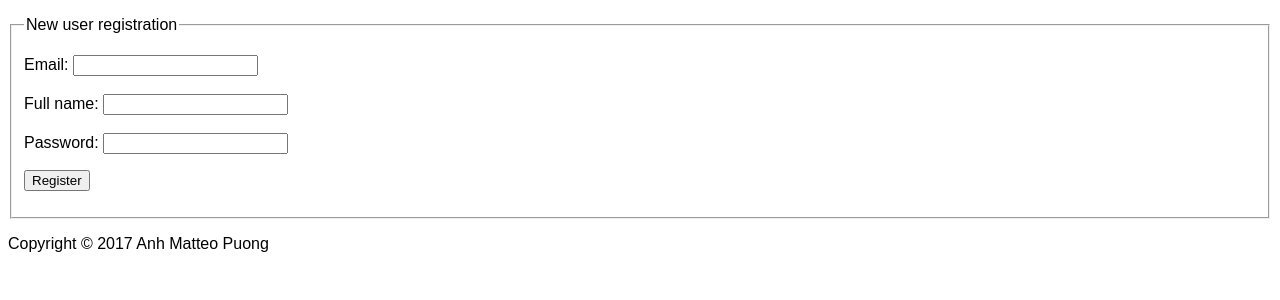
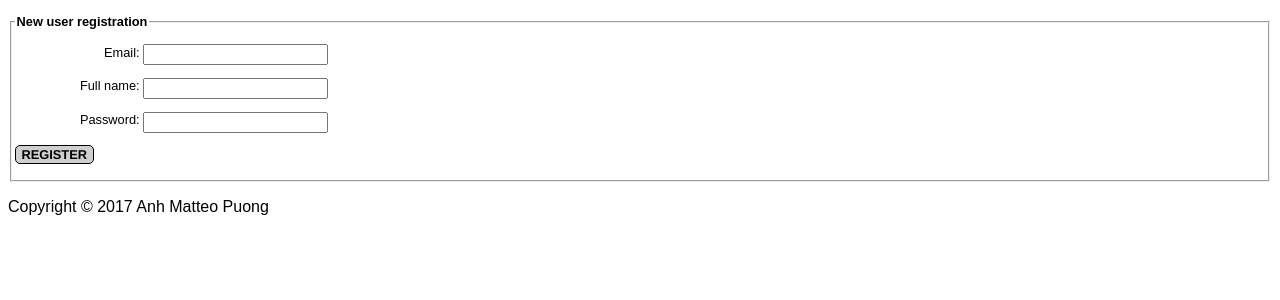
Before and after one commit to MatteoMaso/Webapp_security, a PHP site: page /sign_up.php in a window 1280 px wide. Shown: the part 154-454 px from the top of the page. Run offline with PHP 8.4, Linux system fonts and the light colour scheme.

Commit message:
Update style.css

```diff
--- a/css/style.css
+++ b/css/style.css
@@ -13,3 +13,30 @@ body
   padding: 10px;
   border-radius: 10px;
 }
+fieldset {
+  padding: 0.2em;
+  font:80%/1 sans-serif;
+  }
+legend {font-weight:bold;
+}
+label {
+  float:left;
+  width:10%;
+  margin-right:0.3em;
+  padding-top:0.2em;
+  text-align:right;
+
+  }
+input[type="submit"]
+{
+    border:1px solid black;
+    border-radius: 5px;
+  font-weight: bold;
+  font-size: 100%;
+  text-transform: uppercase;
+    text-decoration:none;
+    font-family:helvetica;
+    color:black;
+    background:#CFCFCF;
+
+}
```
